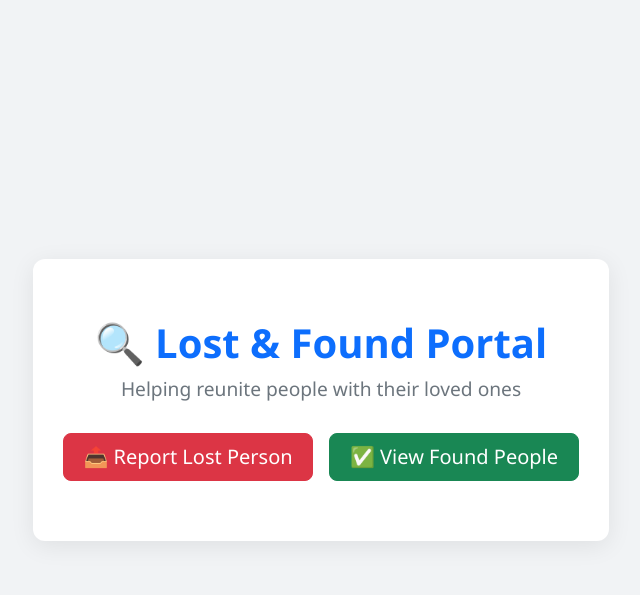
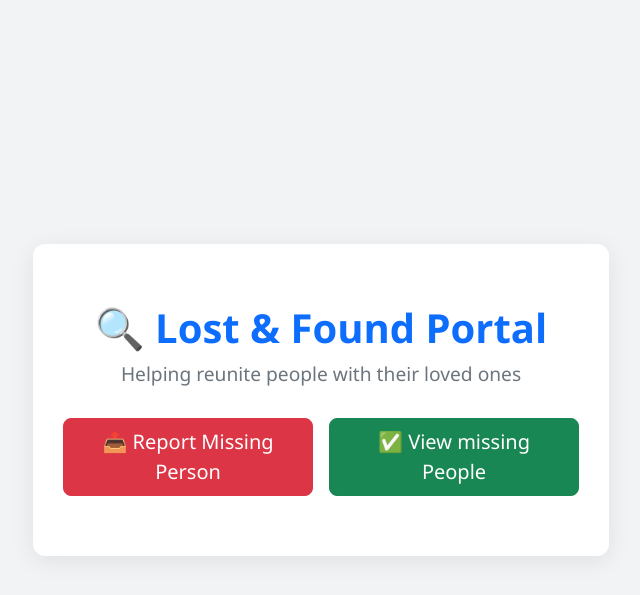
Before and after one commit to Harshika644/lost-and-found-, a Flask app: page / in a window 1280 px wide. Shown: the top 595 px of the page, without its empty margins (319-959 px from the left). Run offline with Flask 3, Linux system fonts and the light colour scheme.

Commit message:
Update index.html

```diff
--- a/templates/index.html
+++ b/templates/index.html
@@ -36,13 +36,13 @@
       <h1 class="hero-title text-primary">🔍 Lost & Found Portal</h1>
       <p class="hero-subtitle">Helping reunite people with their loved ones</p>
 
-      <!-- ✅ Updated buttons for deployment -->
+      <!-- ✅ Buttons to open backend routes -->
       <div class="d-grid gap-3 d-sm-flex justify-content-sm-center">
-        <a href="https://lost-and-found-2-473w.onrender.com/lost" target="_blank" class="btn btn-danger btn-lg">
-          📤 Report Lost Person
+        <a href="http://127.0.0.1:5000/lost" target="_blank" class="btn btn-danger btn-lg">
+          📤 Report Missing Person
         </a>
-        <a href="https://lost-and-found-2-473w.onrender.com/found" target="_blank" class="btn btn-success btn-lg">
-          ✅ View Found People
+        <a href="http://127.0.0.1:5000/found" target="_blank" class="btn btn-success btn-lg">
+          ✅ View missing People
         </a>
       </div>
     </div>
```
